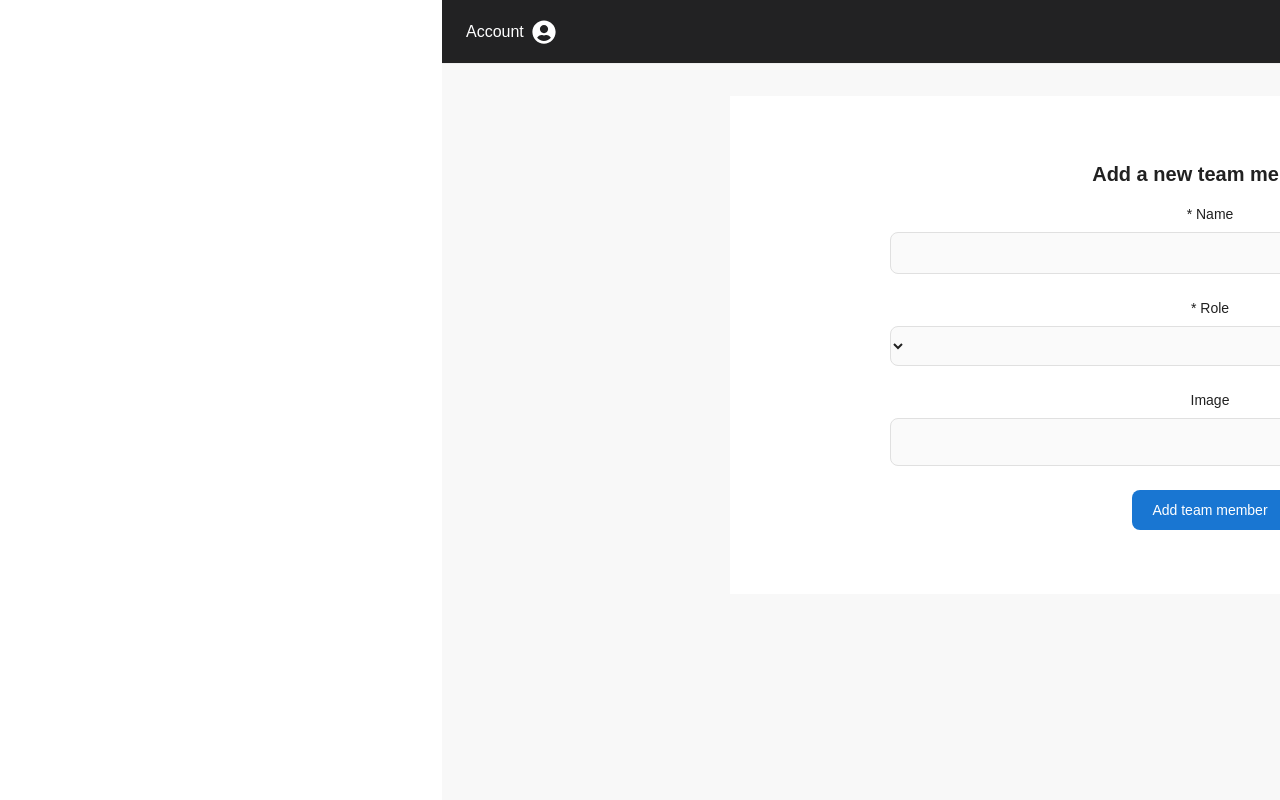
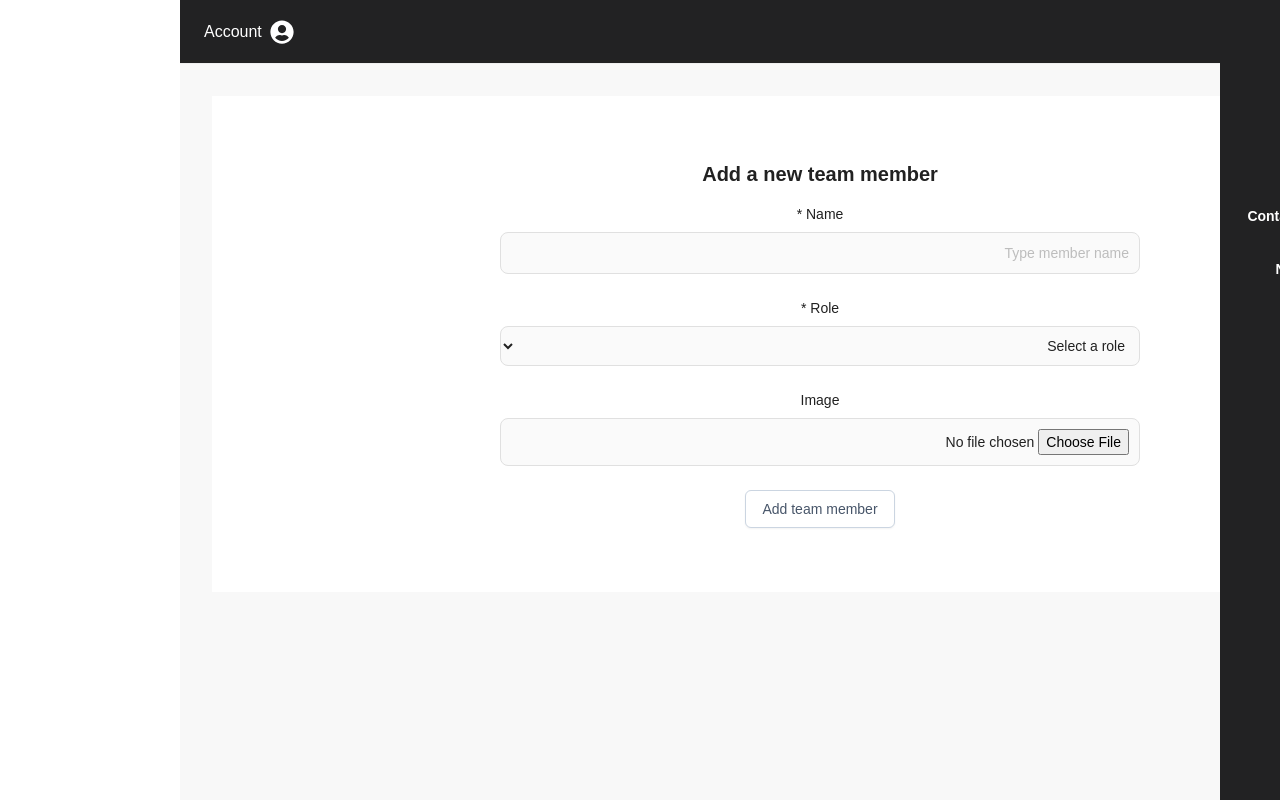
Before and after one commit to AuroCreativeStudio/ajdan, a React (Vite) app in the folder frontend/: page /teamcreate in a window 1280 px wide. Built offline with nearby package versions, Linux system fonts and the light colour scheme; no server answers; sample sign-in values are in the browser's storage; a web font is replaced by a local one.

Commit message:
edit blog layout and team create button has changed

```diff
--- a/frontend/src/cms/pages/EditBlog.jsx
+++ b/frontend/src/cms/pages/EditBlog.jsx
@@ -309,7 +309,7 @@ const handleSubmit = async (e) => {
   const currentFormData = language === 'en' ? formData : formDataAr;
 
   return (
-    <div className="bg-white mx-auto p-6 px-12 font-sans">
+    <div className="bg-white mx-auto ml-64 p-6 px-12 font-sans">
       {/* Header */}
       <label className="flex justify-between items-start font-headline mb-2">Title</label>
       <div className="flex justify-between items-center mb-6">
--- a/frontend/src/cms/pages/TeamCreate.jsx
+++ b/frontend/src/cms/pages/TeamCreate.jsx
@@ -89,7 +89,7 @@ function TeamCreate() {
   };
 
   return (
-    <section className="bg-white ml-64 dark:bg-gray-900">
+    <section className="bg-white mx-auto dark:bg-gray-900">
       <div className="py-8 px-4 mx-auto max-w-2xl lg:py-16">
         <h2 className="mb-4 text-xl font-bold text-gray-900 dark:text-white">
           Add a new team member
@@ -156,7 +156,7 @@ function TeamCreate() {
           <button
             type="submit"
             disabled={loading || uploading}
-            className="mt-6 text-white bg-blue-700 hover:bg-blue-800 focus:ring-4 focus:outline-none focus:ring-blue-300 font-medium rounded-lg text-sm px-5 py-2.5 text-center dark:bg-blue-600 dark:hover:bg-blue-700 dark:focus:ring-blue-800"
+            className="mt-6 export-button"
           >
             {loading ? 'Creating...' : 'Add team member'}
           </button>
```
